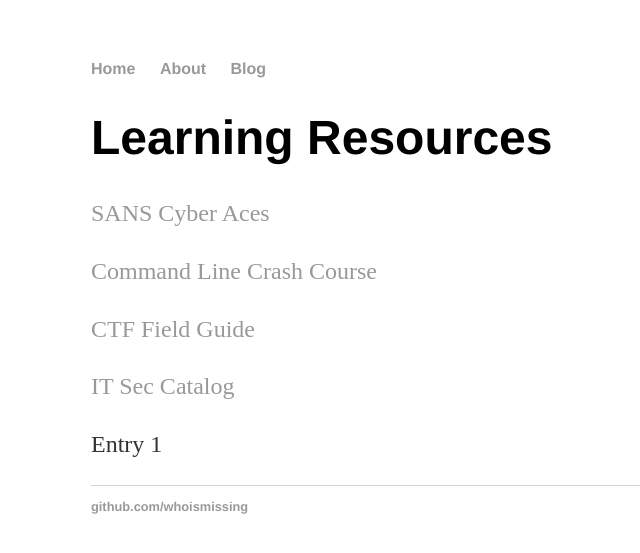
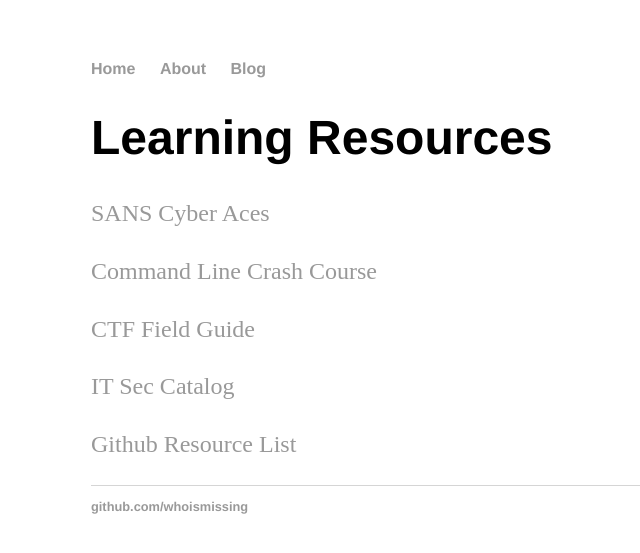
Before and after one commit to whoismissing/whoismissing.github.io, a Jekyll site: the page built from index.html, in a window 1280 px wide. Shown: the top 553 px of the page, without its empty margins (101-741 px from the left). Built offline with Jekyll 4.4.1, drawn with Linux system fonts in a browser that asks for light colours.

Commit message:
Update index.html

```diff
--- a/index.html
+++ b/index.html
@@ -8,6 +8,7 @@ title: whoismissing | Home
 	<p><a href="https://learnpythonthehardway.org/book/appendixa.html">Command Line Crash Course</a><p>
 	<p><a href="https://trailofbits.github.io/ctf/">CTF Field Guide</a><p>
 	<p><a href="https://www.it-sec-catalog.info/analysis_and_exploitation_unprivileged.html">IT Sec Catalog</a><p>
-	<p>Entry 1</p>
+	<p><a href="https://github.com/Hack-with-Github/Awesome-Hacking/blob/master/README.md">Github Resource List</a><p>
+	<!-- <p><a href=""> </a><p> -->
 
 </div><!-- /.blurb -->
```
